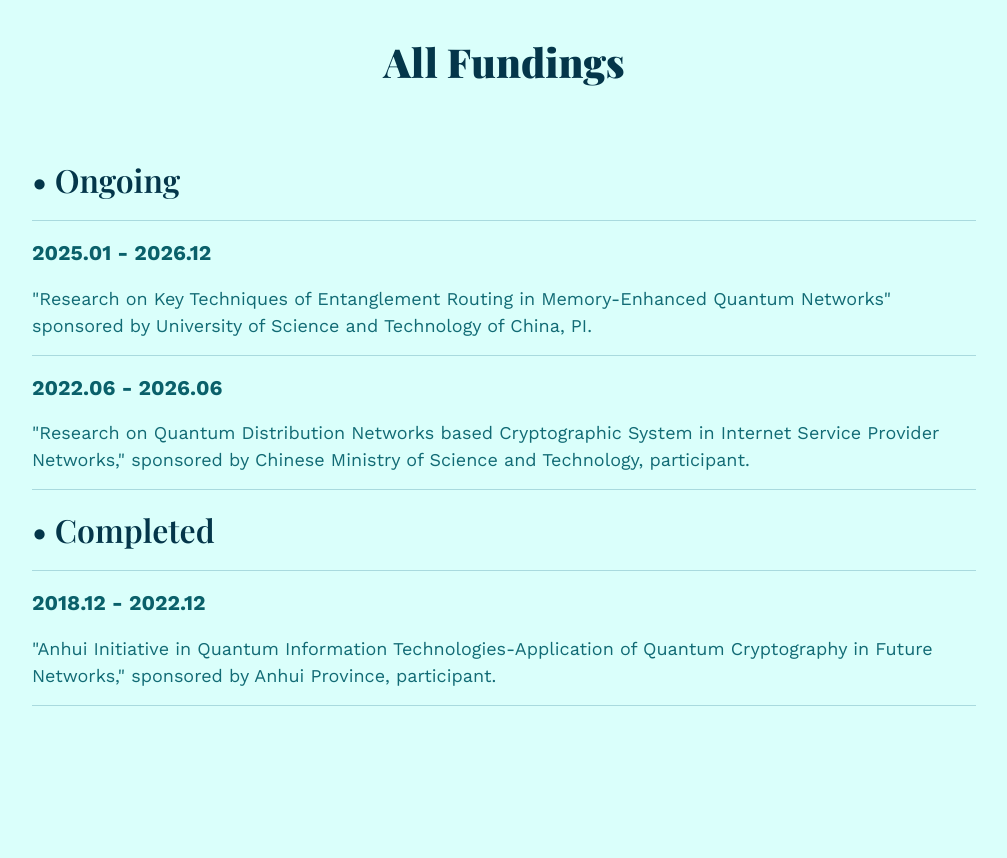
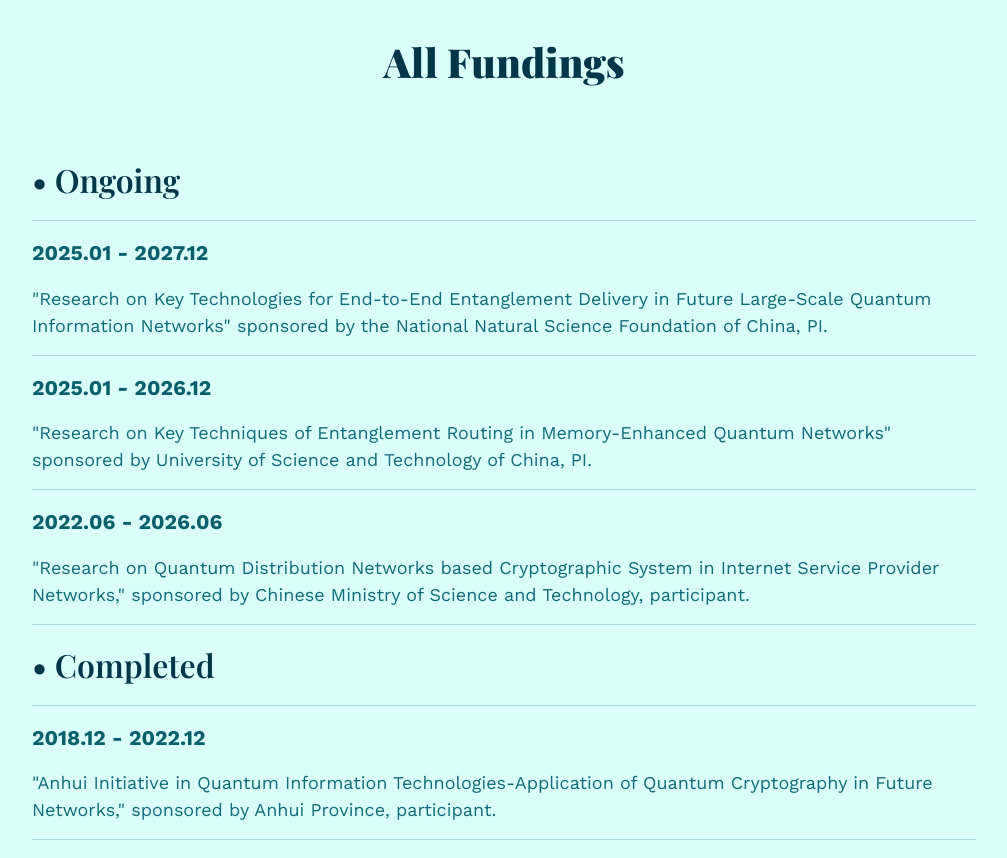
Before and after one commit to lzhstone95/Homepage, a plain HTML site: page funding.html in a window 1280 px wide. Shown: the whole page, without its empty margins (136-1143 px from the left). Drawn offline with nearby package versions, Linux system fonts and the light colour scheme.

Commit message:
Update funding.html

```diff
--- a/funding.html
+++ b/funding.html
@@ -124,6 +124,11 @@
                         <h3><span class="fw-semibold">&bull; Ongoing</span></h3>
                         <hr>
                         <div>
+                            <p style="color:rgb(10, 96, 106); font-size: 21px;"><b>2025.01 - 2027.12</b></p>
+                            <p style="color:rgb(18, 107, 117); font-size: 18px;"> "Research on Key Technologies for End-to-End Entanglement Delivery in Future Large-Scale Quantum Information Networks" sponsored by the National Natural Science Foundation of China, PI.</p>
+                            <hr>
+                        </div>
+                        <div>
                             <p style="color:rgb(10, 96, 106); font-size: 21px;"><b>2025.01 - 2026.12</b></p>
                             <p style="color:rgb(18, 107, 117); font-size: 18px;"> "Research on Key Techniques of Entanglement Routing in Memory-Enhanced Quantum Networks" sponsored by University of Science and Technology of China, PI.</p>
                             <hr>
```
